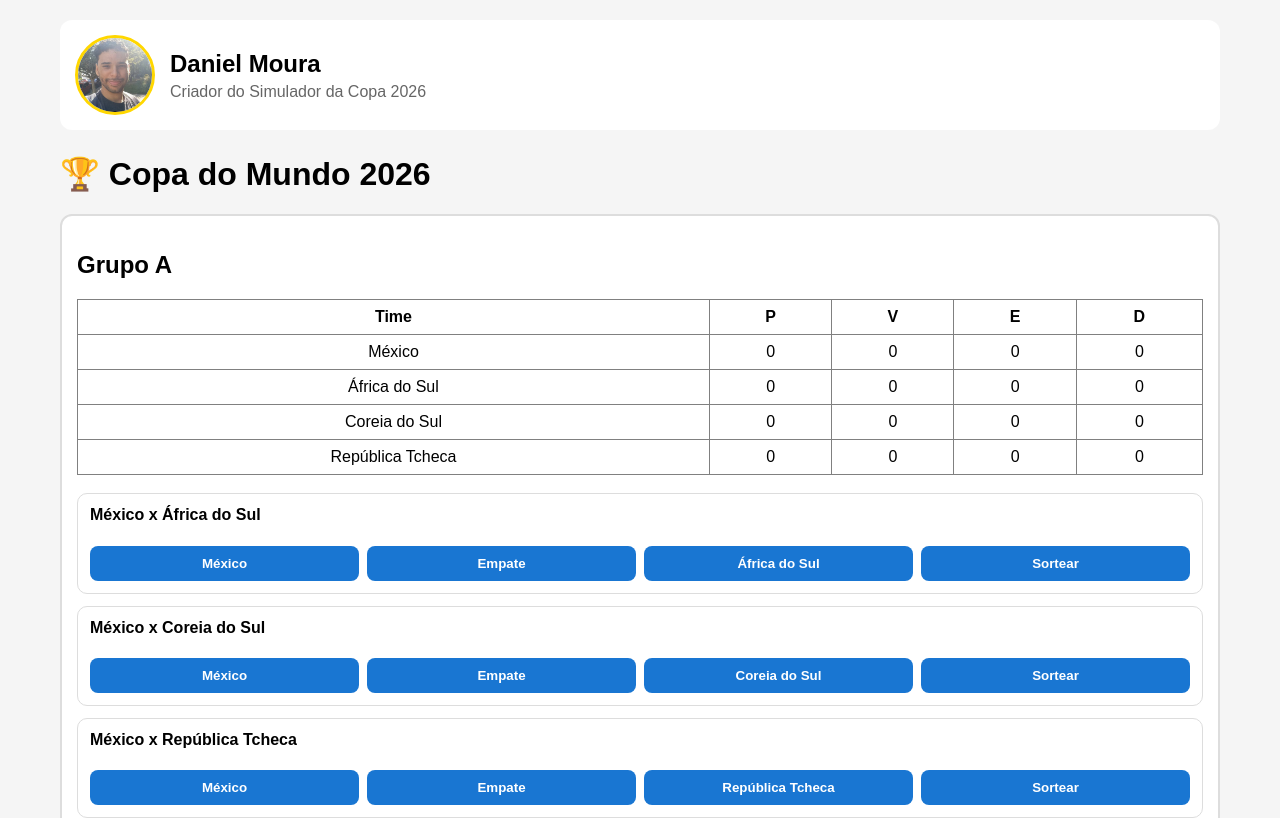
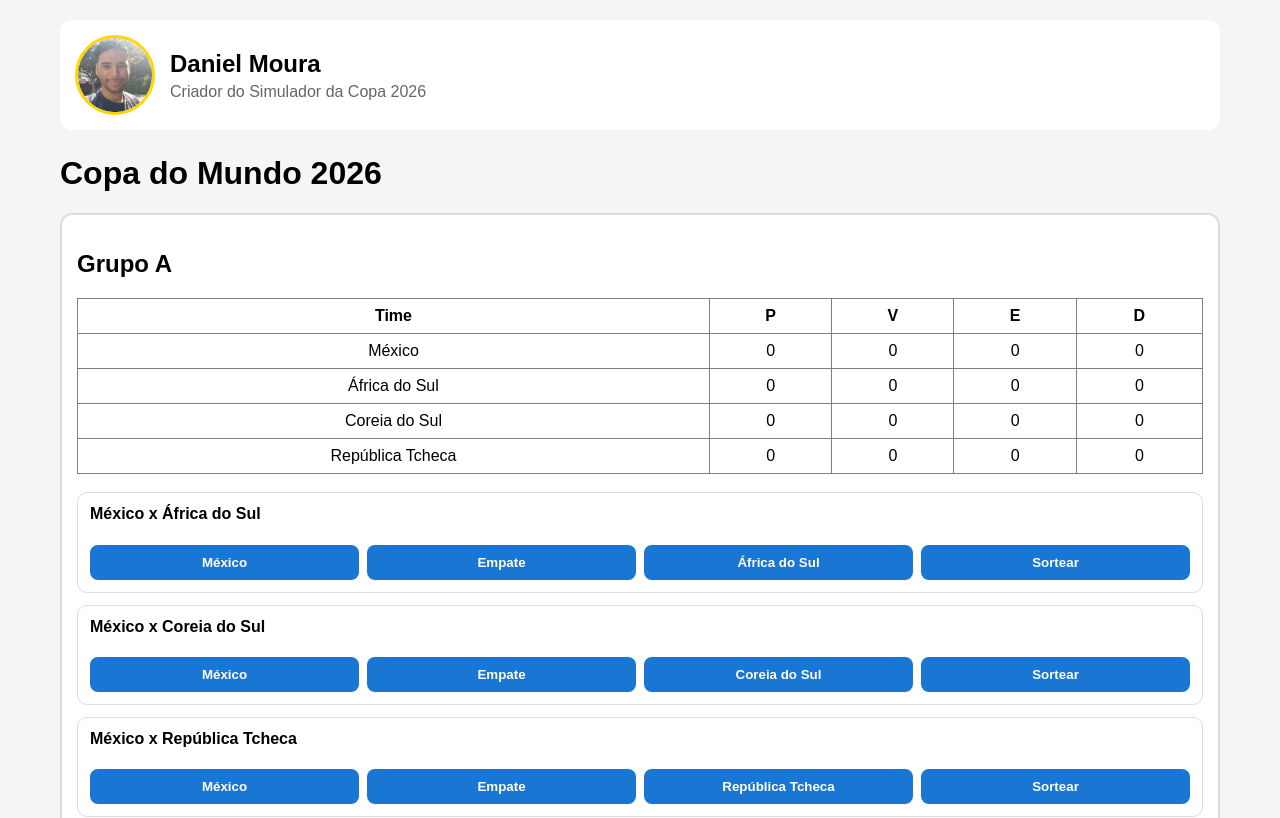
Before and after one commit to DanielMoura2/CopaDoMundo2026, a React (Vite) app: page / in a window 1280 px wide. Shown: the top 818 px of the page. Built offline with nearby package versions, Linux system fonts and the light colour scheme.

Commit message:
primeiro

```diff
--- a/src/App.jsx
+++ b/src/App.jsx
@@ -299,7 +299,7 @@ export default function App() {
   </div>
 </div>
       <h1>
-        🏆 Copa do Mundo 2026
+         Copa do Mundo 2026
       </h1>
 
       {!showKnockout && (
```
